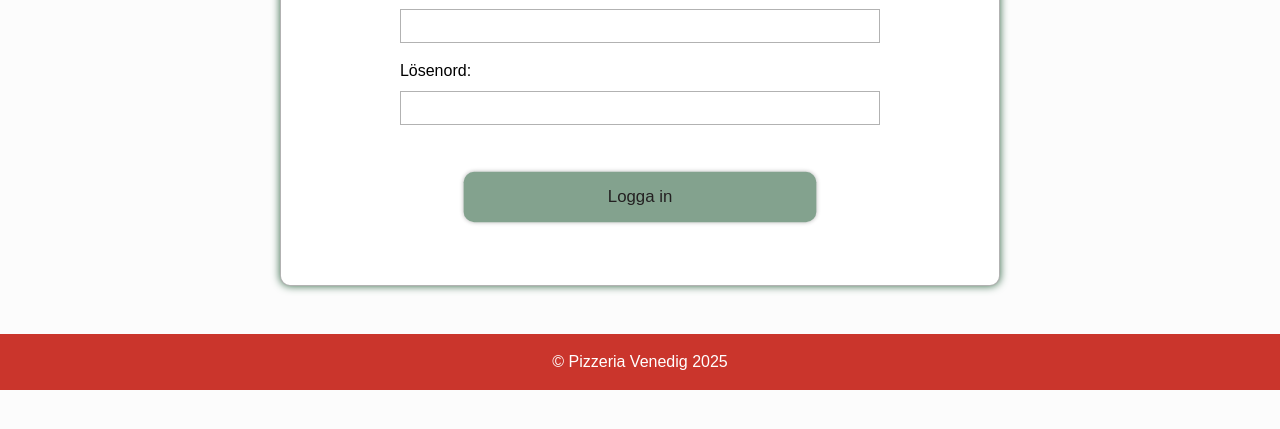
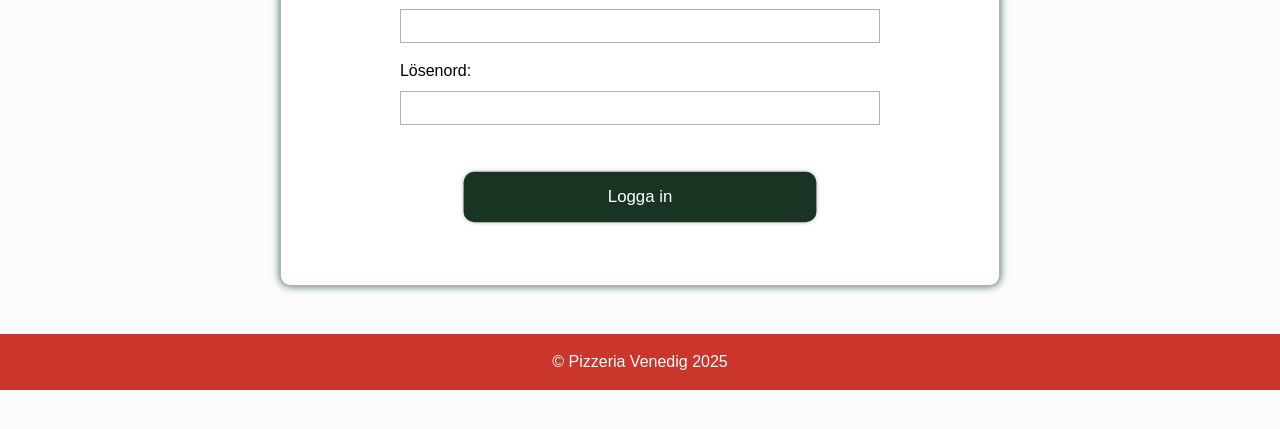
Before and after one commit to rare2400/projekt-admin, a website built with Parcel: page src/index.html in a window 1280 px wide. In both pictures the pointer is over the button "Logga in". Shown: the part 267-696 px from the top of the page. Built offline with nearby package versions, Linux system fonts and the light colour scheme.

Commit message:
ytterliggare ändringar av hover på knappar

```diff
--- a/src/css/_abstracts.scss
+++ b/src/css/_abstracts.scss
@@ -51,8 +51,7 @@ $font-stack: 'Arial', sans-serif;
         border-radius: 10px;
 
         &:hover {
-            background-color: #3367469b;
-            color: $black;
+            background-color: darken($green, 15%);
             transform: scale(1.05);
         }
     }
--- a/src/css/components/_button.scss
+++ b/src/css/components/_button.scss
@@ -57,7 +57,7 @@
         background-color: abstracts.$red;
 
         &:hover {
-            background-color: #ca352c9b;
+            background-color: darken(abstracts.$red, 15%);
         }
     }
 }
```
